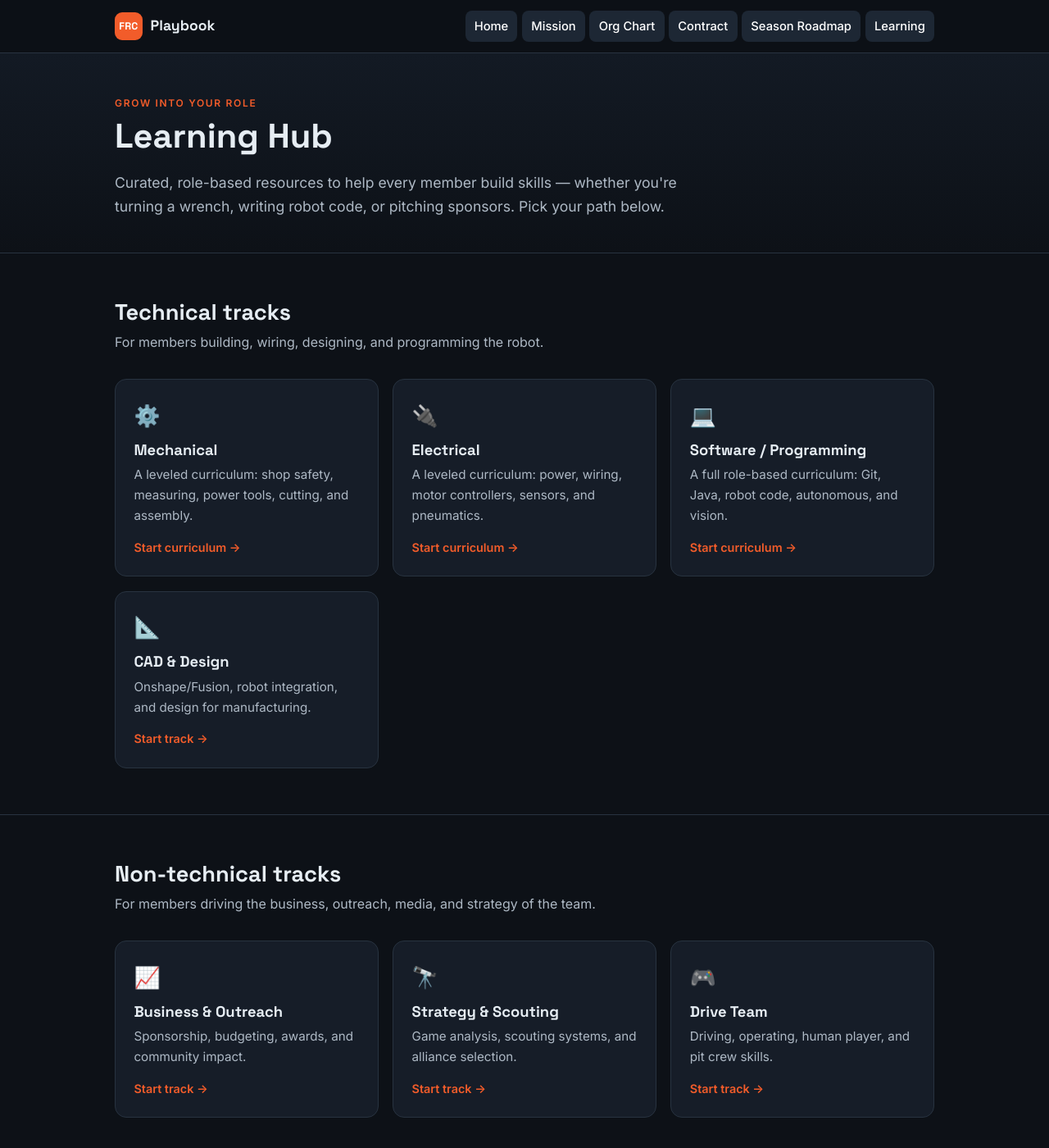
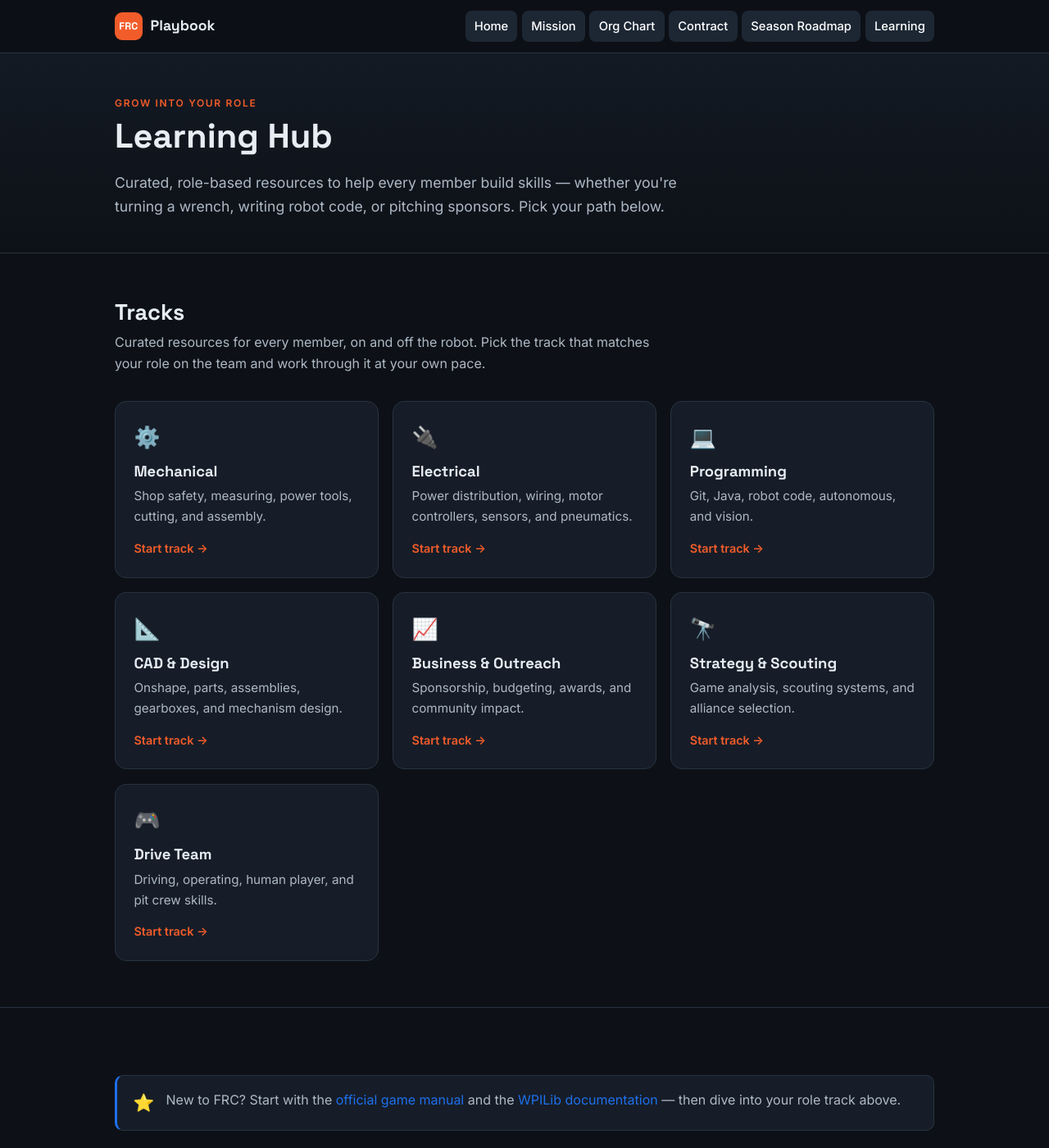
Before and after one commit to gavinjalberghini/FRC-SS, a Jekyll site: the page built from docs/learning/index.html, in a window 1280 px wide and 1400 px high. Shown: the whole window at 82% size. Built offline with Jekyll 4.4.1, drawn with Linux system fonts in a browser that asks for light colours.

Commit message:
Language updates and style changes

```diff
--- a/_config.yml
+++ b/_config.yml
@@ -21,6 +21,10 @@
 markdown: kramdown
 permalink: pretty
 
+# Minify the compiled CSS to reduce its download size.
+sass:
+  style: compressed
+
 # Navigation is defined in _data/nav.yml
 
 # Files Jekyll should not copy into the build
--- a/_includes/head.html
+++ b/_includes/head.html
@@ -8,9 +8,17 @@
   <link rel="icon" href="{{ '/assets/favicon.svg' | relative_url }}" type="image/svg+xml">
 
   <link rel="stylesheet" href="{{ '/assets/css/style.css' | relative_url }}">
+
+  {%- comment -%}
+    Load Google Fonts without blocking first paint: the stylesheet is fetched as
+    a non-render-blocking "print" sheet, then promoted to "all" once loaded.
+    `display=swap` shows fallback text immediately and swaps when fonts arrive.
+  {%- endcomment -%}
+  {% assign google_fonts = "https://fonts.googleapis.com/css2?family=Inter:wght@400;500;600;700&family=Space+Grotesk:wght@500;600;700&display=swap" %}
   <link rel="preconnect" href="https://fonts.googleapis.com">
   <link rel="preconnect" href="https://fonts.gstatic.com" crossorigin>
-  <link href="https://fonts.googleapis.com/css2?family=Inter:wght@400;500;600;700&family=Space+Grotesk:wght@500;600;700&display=swap" rel="stylesheet">
+  <link rel="stylesheet" href="{{ google_fonts }}" media="print" onload="this.media='all'">
+  <noscript><link rel="stylesheet" href="{{ google_fonts }}"></noscript>
 
   {% seo %}
 </head>
--- a/docs/learning/index.html
+++ b/docs/learning/index.html
@@ -17,42 +17,36 @@
 
 <section class="section">
   <div class="wrap">
-    <h2>Technical tracks</h2>
-    <p class="section-intro">For members building, wiring, designing, and programming the robot.</p>
+    <h2>Tracks</h2>
+    <p class="section-intro">
+      Curated resources for every member, on and off the robot. Pick the track that
+      matches your role on the team and work through it at your own pace.
+    </p>
     <div class="card-grid">
       <a class="card" href="{{ '/learning/mechanical/' | relative_url }}">
         <div class="card-icon">⚙️</div>
         <h3>Mechanical</h3>
-        <p>A leveled curriculum: shop safety, measuring, power tools, cutting, and assembly.</p>
-        <span class="card-more">Start curriculum &rarr;</span>
+        <p>Shop safety, measuring, power tools, cutting, and assembly.</p>
+        <span class="card-more">Start track &rarr;</span>
       </a>
       <a class="card" href="{{ '/learning/electrical/' | relative_url }}">
         <div class="card-icon">🔌</div>
         <h3>Electrical</h3>
-        <p>A leveled curriculum: power, wiring, motor controllers, sensors, and pneumatics.</p>
-        <span class="card-more">Start curriculum &rarr;</span>
+        <p>Power distribution, wiring, motor controllers, sensors, and pneumatics.</p>
+        <span class="card-more">Start track &rarr;</span>
       </a>
       <a class="card" href="{{ '/learning/programming/' | relative_url }}">
         <div class="card-icon">💻</div>
-        <h3>Software / Programming</h3>
-        <p>A full role-based curriculum: Git, Java, robot code, autonomous, and vision.</p>
-        <span class="card-more">Start curriculum &rarr;</span>
+        <h3>Programming</h3>
+        <p>Git, Java, robot code, autonomous, and vision.</p>
+        <span class="card-more">Start track &rarr;</span>
       </a>
       <a class="card" href="{{ '/learning/cad/' | relative_url }}">
         <div class="card-icon">📐</div>
         <h3>CAD &amp; Design</h3>
-        <p>Onshape/Fusion, robot integration, and design for manufacturing.</p>
+        <p>Onshape, parts, assemblies, gearboxes, and mechanism design.</p>
         <span class="card-more">Start track &rarr;</span>
       </a>
-    </div>
-  </div>
-</section>
-
-<section class="section" style="border-top: 1px solid var(--border);">
-  <div class="wrap">
-    <h2>Non-technical tracks</h2>
-    <p class="section-intro">For members driving the business, outreach, media, and strategy of the team.</p>
-    <div class="card-grid">
       <a class="card" href="{{ '/learning/business-outreach/' | relative_url }}">
         <div class="card-icon">📈</div>
         <h3>Business &amp; Outreach</h3>
```
